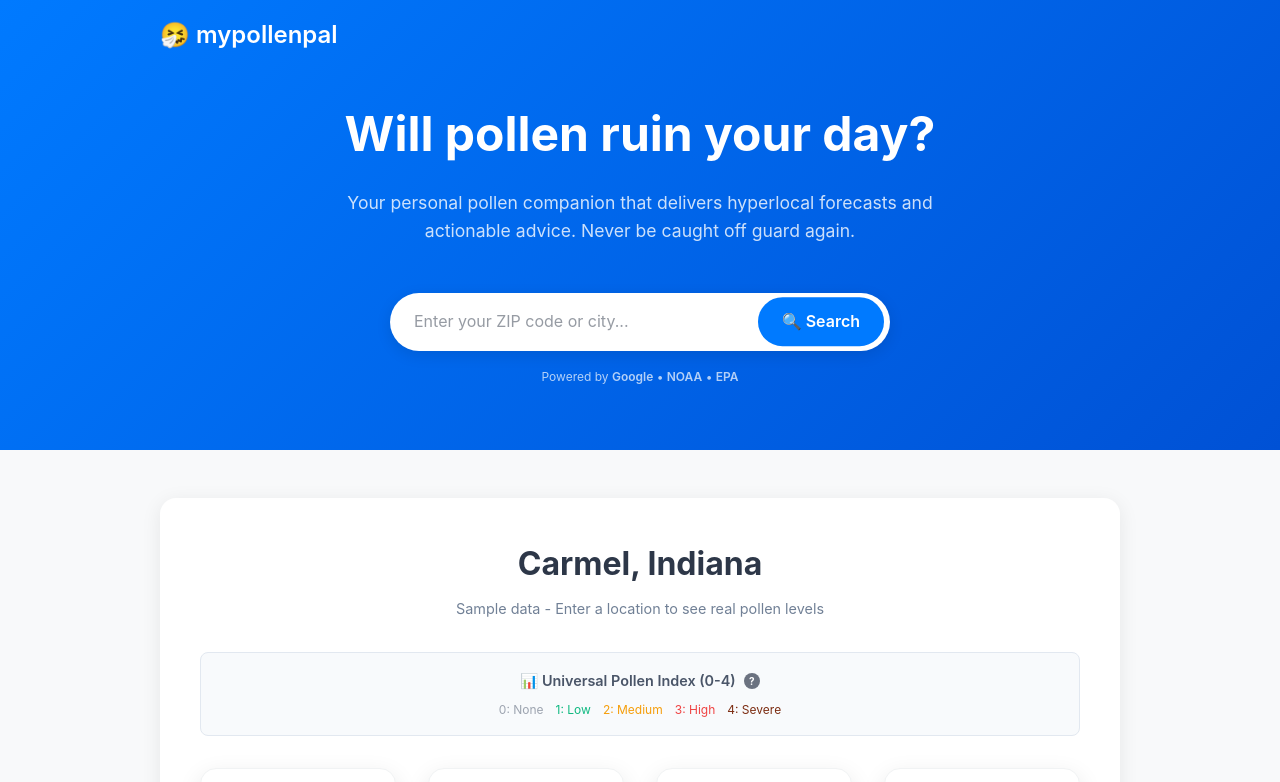
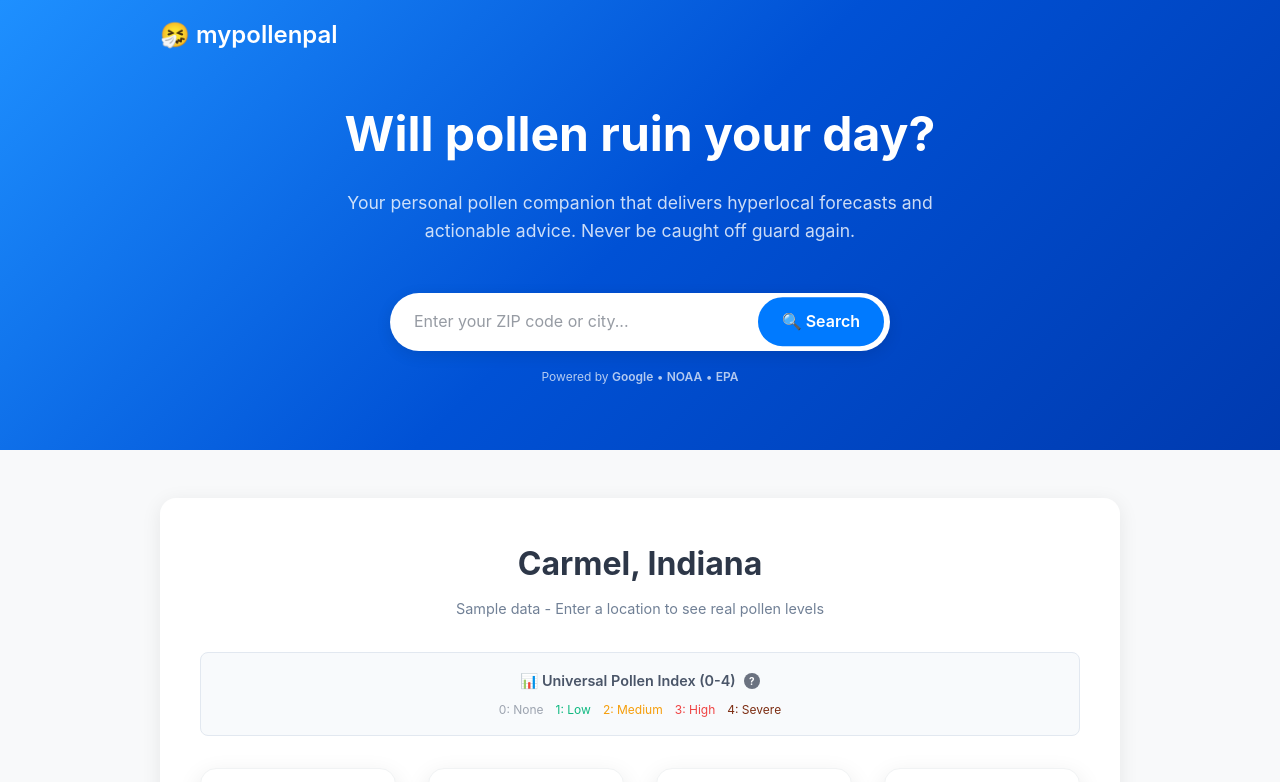
Before and after one commit to shwnhll/mypollenpal, a Next.js app: page / in a window 1280 px wide. Shown: the top 782 px of the page. Built offline with nearby package versions, Linux system fonts and the light colour scheme.

Commit message:
Update page.tsx

```diff
--- a/app/page.tsx
+++ b/app/page.tsx
@@ -463,7 +463,7 @@ const updateForecast = (forecast: any[]) => {
 
       {/* Hero Section */}
       <section style={{
-        background: 'linear-gradient(135deg, #007AFF 0%, #0051D5 100%)',
+        background: 'linear-gradient(135deg, #1E90FF 0%, #0051D5 50%, #003AAF 100%)',
         color: 'white',
         padding: '6rem 0 4rem 0',
         textAlign: 'center'
```
